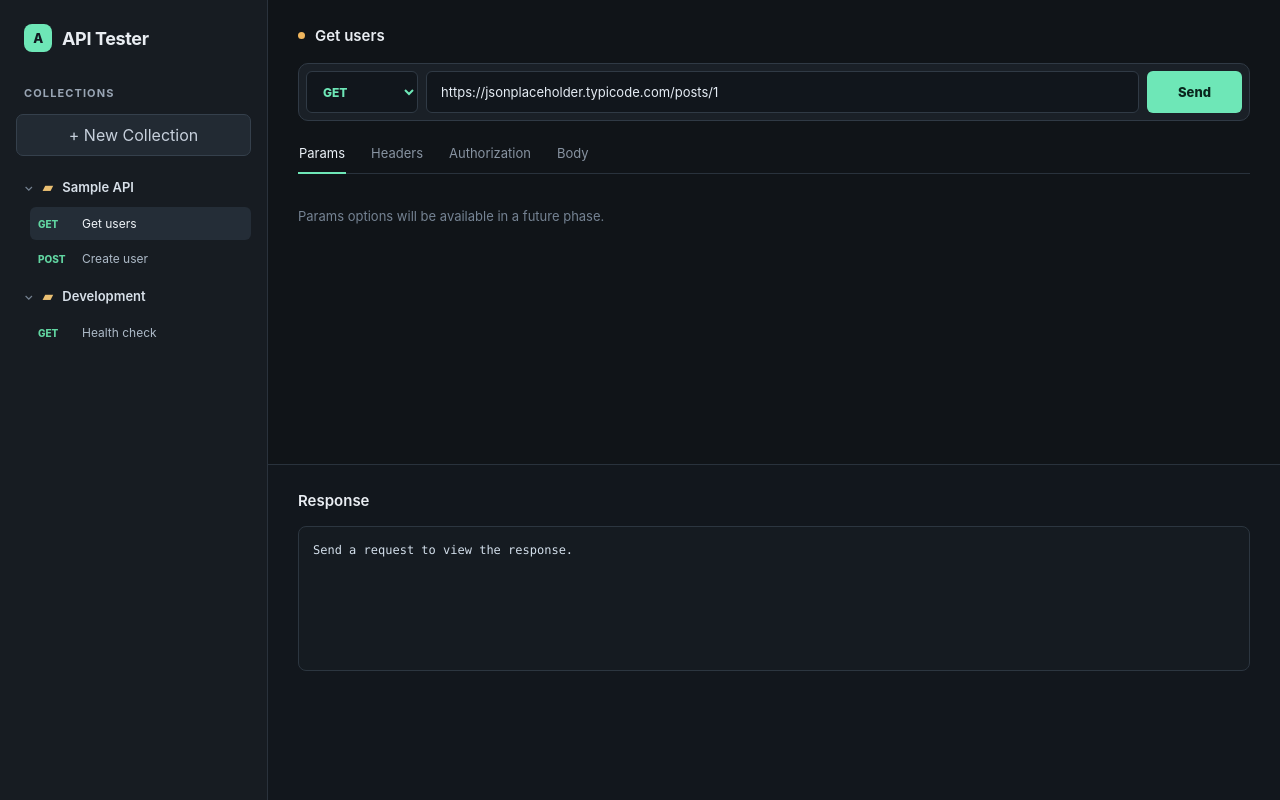
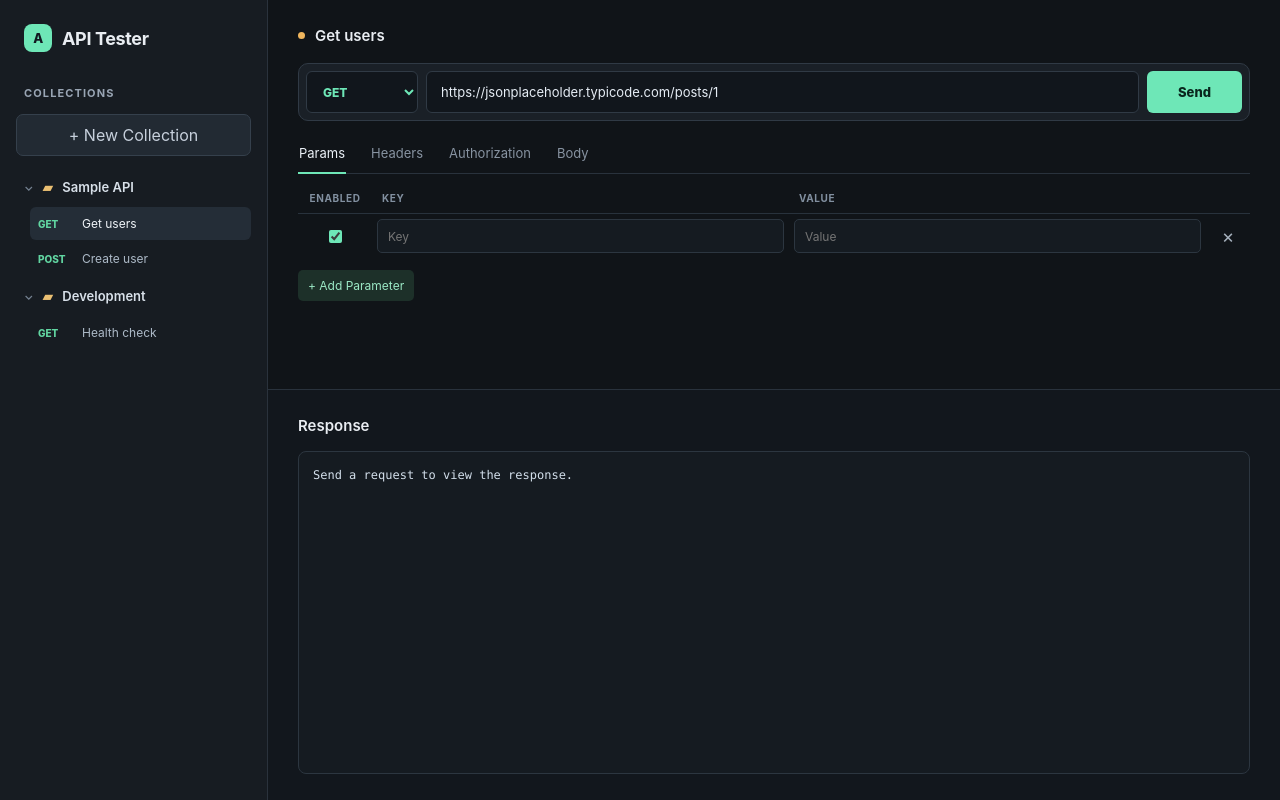
Before and after one commit to Maheshrajendrasharma/api-tester, a React (Vite) app: page / in a window 1280 px wide. Both pictures are taken after a click on the tab "Params". Built offline with nearby package versions, Linux system fonts and the light colour scheme.

Commit message:
Phase 3B.2 - UI improvements and scrolling completed

```diff
--- a/src/App.css
+++ b/src/App.css
@@ -1,16 +1,20 @@
 .app-shell {
   display: grid;
   grid-template-columns: 268px minmax(0, 1fr);
-  min-height: 100vh;
+  height: 100vh;
+  overflow: hidden;
   background: #101418;
   color: #e9edf2;
 }
 
 .workspace {
   display: grid;
-  grid-template-rows: minmax(390px, 1fr) minmax(265px, 0.72fr);
+  grid-template-rows: minmax(390px, auto) 410px;
   min-width: 0;
-  min-height: 100vh;
+  min-height: 0;
+  overflow-x: hidden;
+  overflow-y: auto;
+  align-content: start;
 }
 
 .sidebar {
@@ -194,13 +198,46 @@
 .tab-placeholder { padding: 34px 0; color: #758393; font-size: 13px; }
 .input-error { margin: 8px 0 0; color: #f39a9a; font-size: 12px; }
 
-.response-panel { background: #12171d; }
+.params-editor { padding-top: 18px; }
+.params-table { width: 100%; border-collapse: collapse; font-size: 12px; }
+.params-table th { padding: 0 10px 9px; color: #8290a0; font-size: 10px; font-weight: 700; letter-spacing: 0.06em; text-align: left; text-transform: uppercase; }
+.params-table th:first-child, .params-table td:first-child { width: 74px; text-align: center; }
+.params-table th:last-child, .params-table td:last-child { width: 44px; text-align: center; }
+.params-table td { padding: 5px; border-top: 1px solid #28323c; }
+.params-table input[type='text'], .params-table td > input:not([type]) { width: 100%; }
+.params-table input:not([type='checkbox']) { height: 34px; padding: 0 10px; color: #dbe5ee; background: #151b21; border: 1px solid #2c3640; border-radius: 5px; outline: none; }
+.params-table input:not([type='checkbox']):focus { border-color: #4e8f77; }
+.params-table input[type='checkbox'] { accent-color: #6ee7b7; cursor: pointer; }
+.add-parameter-button, .delete-parameter-button { border: 0; cursor: pointer; font: inherit; }
+.add-parameter-button { margin-top: 12px; padding: 8px 10px; color: #9be8c5; background: #1d3029; border-radius: 5px; font-size: 12px; }
+.delete-parameter-button { width: 26px; height: 26px; color: #a6b1bd; background: transparent; border-radius: 4px; font-size: 19px; line-height: 1; }
+.delete-parameter-button:hover { color: #f3a0a0; background: #352529; }
+
+.response-panel { display: flex; flex-direction: column; overflow: hidden; background: #12171d; }
 .response-header { display: flex; align-items: center; justify-content: space-between; gap: 16px; margin-bottom: 16px; }
 .response-heading { margin: 0; font-size: 15px; font-weight: 600; }
 .response-meta { display: flex; gap: 16px; color: #8997a6; font-size: 12px; }
 .response-meta strong { color: #70d9a7; font-weight: 700; }
-.response-body { min-height: 145px; margin: 0; padding: 14px; overflow: auto; white-space: pre-wrap; }
+.response-body { flex: 1; min-height: 0; margin: 0; padding: 14px; overflow-x: hidden; overflow-y: auto; overflow-wrap: anywhere; white-space: pre-wrap; word-break: break-word; }
 .response-error { color: #f39a9a; }
+
+.workspace,
+.response-body {
+  scrollbar-color: #3d4b5a #151b22;
+  scrollbar-width: thin;
+}
+
+.workspace::-webkit-scrollbar,
+.response-body::-webkit-scrollbar { width: 10px; height: 10px; }
+
+.workspace::-webkit-scrollbar-track,
+.response-body::-webkit-scrollbar-track { background: #151b22; border-radius: 10px; }
+
+.workspace::-webkit-scrollbar-thumb,
+.response-body::-webkit-scrollbar-thumb { background: #3d4b5a; border: 2px solid #151b22; border-radius: 10px; }
+
+.workspace::-webkit-scrollbar-thumb:hover,
+.response-body::-webkit-scrollbar-thumb:hover { background: #69e2b0; }
 
 @media (max-width: 760px) {
   .app-shell { grid-template-columns: 200px minmax(0, 1fr); }
--- /dev/null
+++ b/src/components/ParamsEditor.jsx
@@ -0,0 +1,40 @@
+let nextParameterId = 2
+
+function ParamsEditor({ parameters, onChange }) {
+  function updateParameter(id, field, value) {
+    onChange(parameters.map((parameter) => (
+      parameter.id === id ? { ...parameter, [field]: value } : parameter
+    )))
+  }
+
+  function addParameter() {
+    onChange([...parameters, { id: nextParameterId++, enabled: true, key: '', value: '' }])
+  }
+
+  function deleteParameter(id) {
+    onChange(parameters.filter((parameter) => parameter.id !== id))
+  }
+
+  return (
+    <div className="params-editor">
+      <table className="params-table">
+        <thead>
+          <tr><th>Enabled</th><th>Key</th><th>Value</th><th aria-label="Delete parameter" /></tr>
+        </thead>
+        <tbody>
+          {parameters.map((parameter) => (
+            <tr key={parameter.id}>
+              <td><input aria-label={`Enable ${parameter.key || 'parameter'}`} checked={parameter.enabled} onChange={(event) => updateParameter(parameter.id, 'enabled', event.target.checked)} type="checkbox" /></td>
+              <td><input aria-label="Parameter key" value={parameter.key} onChange={(event) => updateParameter(parameter.id, 'key', event.target.value)} placeholder="Key" /></td>
+              <td><input aria-label="Parameter value" value={parameter.value} onChange={(event) => updateParameter(parameter.id, 'value', event.target.value)} placeholder="Value" /></td>
+              <td><button className="delete-parameter-button" type="button" onClick={() => deleteParameter(parameter.id)} aria-label="Delete parameter">×</button></td>
+            </tr>
+          ))}
+        </tbody>
+      </table>
+      <button className="add-parameter-button" type="button" onClick={addParameter}>+ Add Parameter</button>
+    </div>
+  )
+}
+
+export default ParamsEditor
--- a/src/components/RequestPanel.jsx
+++ b/src/components/RequestPanel.jsx
@@ -1,4 +1,5 @@
 import { useState } from 'react'
+import ParamsEditor from './ParamsEditor'
 
 const tabs = ['Params', 'Headers', 'Authorization', 'Body']
 const defaultBody = `{
@@ -10,13 +11,48 @@ const defaultHeaders = `{
   "Content-Type": "application/json"
 }`
 
+function getActiveParameters(parameters) {
+  return parameters.filter((parameter) => parameter.enabled && parameter.key.trim())
+}
+
+function removeGeneratedParameters(searchParams, generatedParameters) {
+  for (const parameter of generatedParameters) {
+    const values = searchParams.getAll(parameter.key)
+    const generatedValue = parameter.value
+    const generatedValueIndex = values.indexOf(generatedValue)
+
+    if (generatedValueIndex !== -1) {
+      searchParams.delete(parameter.key)
+      values.filter((_, index) => index !== generatedValueIndex).forEach((value) => searchParams.append(parameter.key, value))
+    }
+  }
+}
+
 function RequestPanel({ isSending, onSend }) {
   const [activeTab, setActiveTab] = useState('Body')
   const [method, setMethod] = useState('GET')
   const [url, setUrl] = useState('https://jsonplaceholder.typicode.com/posts/1')
   const [headers, setHeaders] = useState(defaultHeaders)
   const [body, setBody] = useState(defaultBody)
+  const [parameters, setParameters] = useState([{ id: 1, enabled: true, key: '', value: '' }])
+  const [generatedParameters, setGeneratedParameters] = useState([])
   const [inputError, setInputError] = useState('')
+
+  function handleParametersChange(nextParameters) {
+    const nextGeneratedParameters = getActiveParameters(nextParameters)
+
+    try {
+      const parsedUrl = new URL(url)
+      removeGeneratedParameters(parsedUrl.searchParams, generatedParameters)
+      nextGeneratedParameters.forEach((parameter) => parsedUrl.searchParams.append(parameter.key, parameter.value))
+      setUrl(parsedUrl.toString())
+      setGeneratedParameters(nextGeneratedParameters)
+    } catch {
+      // Keep incomplete or invalid URLs editable; request validation happens in the request engine.
+    }
+
+    setParameters(nextParameters)
+  }
 
   function sendRequest() {
     let parsedHeaders
@@ -53,7 +89,9 @@ function RequestPanel({ isSending, onSend }) {
           <button className={`tab-button${activeTab === tab ? ' active' : ''}`} key={tab} type="button" role="tab" aria-selected={activeTab === tab} onClick={() => setActiveTab(tab)}>{tab}</button>
         ))}
       </div>
-      {activeTab === 'Body' ? (
+      {activeTab === 'Params' ? (
+        <ParamsEditor parameters={parameters} onChange={handleParametersChange} />
+      ) : activeTab === 'Body' ? (
         <div className="body-editor-area">
           <label className="body-label" htmlFor="request-body">raw · JSON</label>
           <textarea className="json-editor" id="request-body" value={body} onChange={(event) => setBody(event.target.value)} spellCheck="false" />
--- a/src/components/ResponsePanel.jsx
+++ b/src/components/ResponsePanel.jsx
@@ -1,6 +1,14 @@
+function formatResponseBody(responseBody) {
+  try {
+    return JSON.stringify(JSON.parse(responseBody), null, 2)
+  } catch {
+    return responseBody
+  }
+}
+
 function ResponsePanel({ response }) {
   const hasResponse = response && !response.error
-  const responseBody = response?.error || response?.responseBody || 'Send a request to view the response.'
+  const responseBody = response?.error ?? (hasResponse ? formatResponseBody(response.responseBody) : 'Send a request to view the response.')
 
   return (
     <section className="response-panel" aria-label="Response">
```
